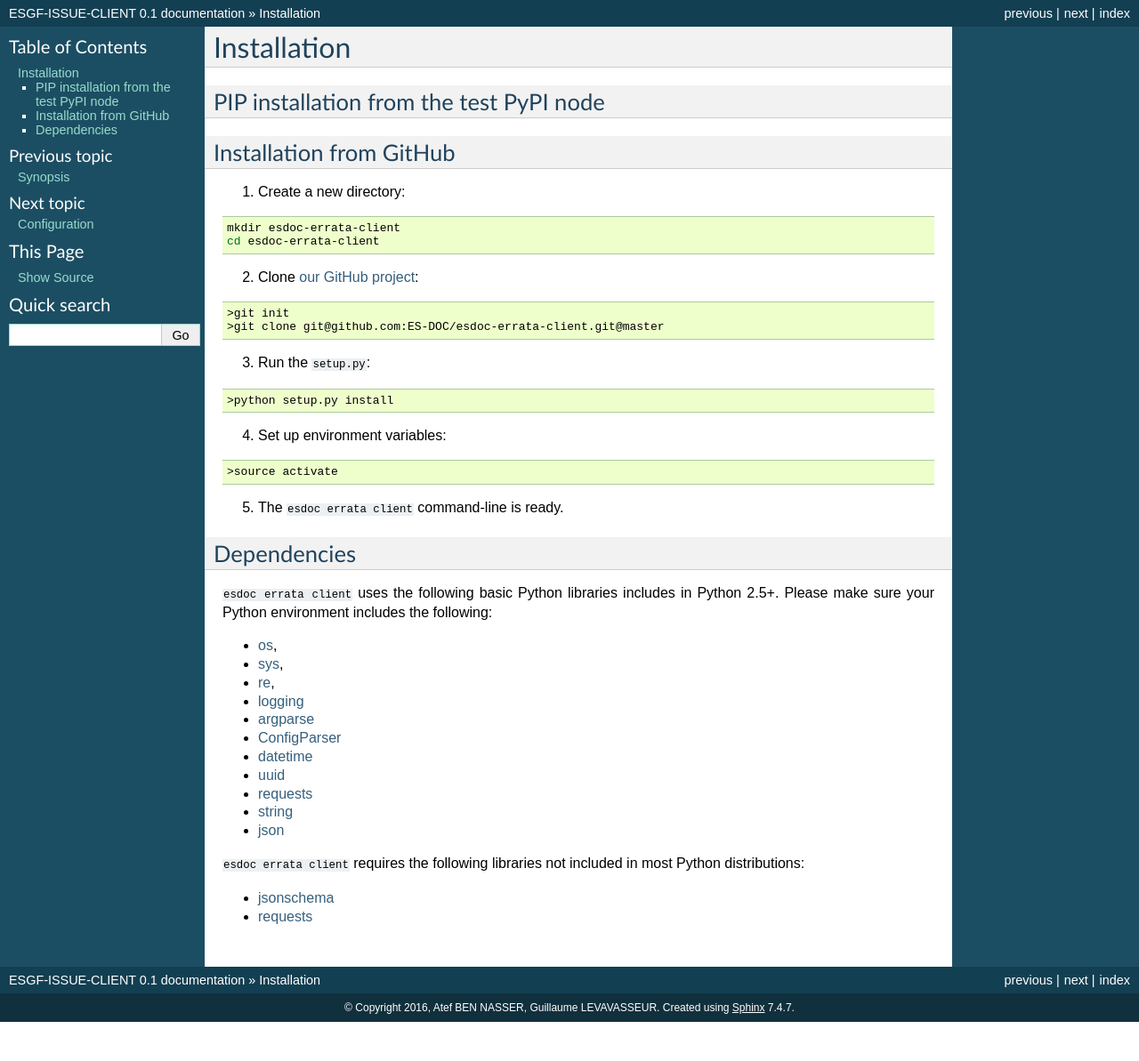
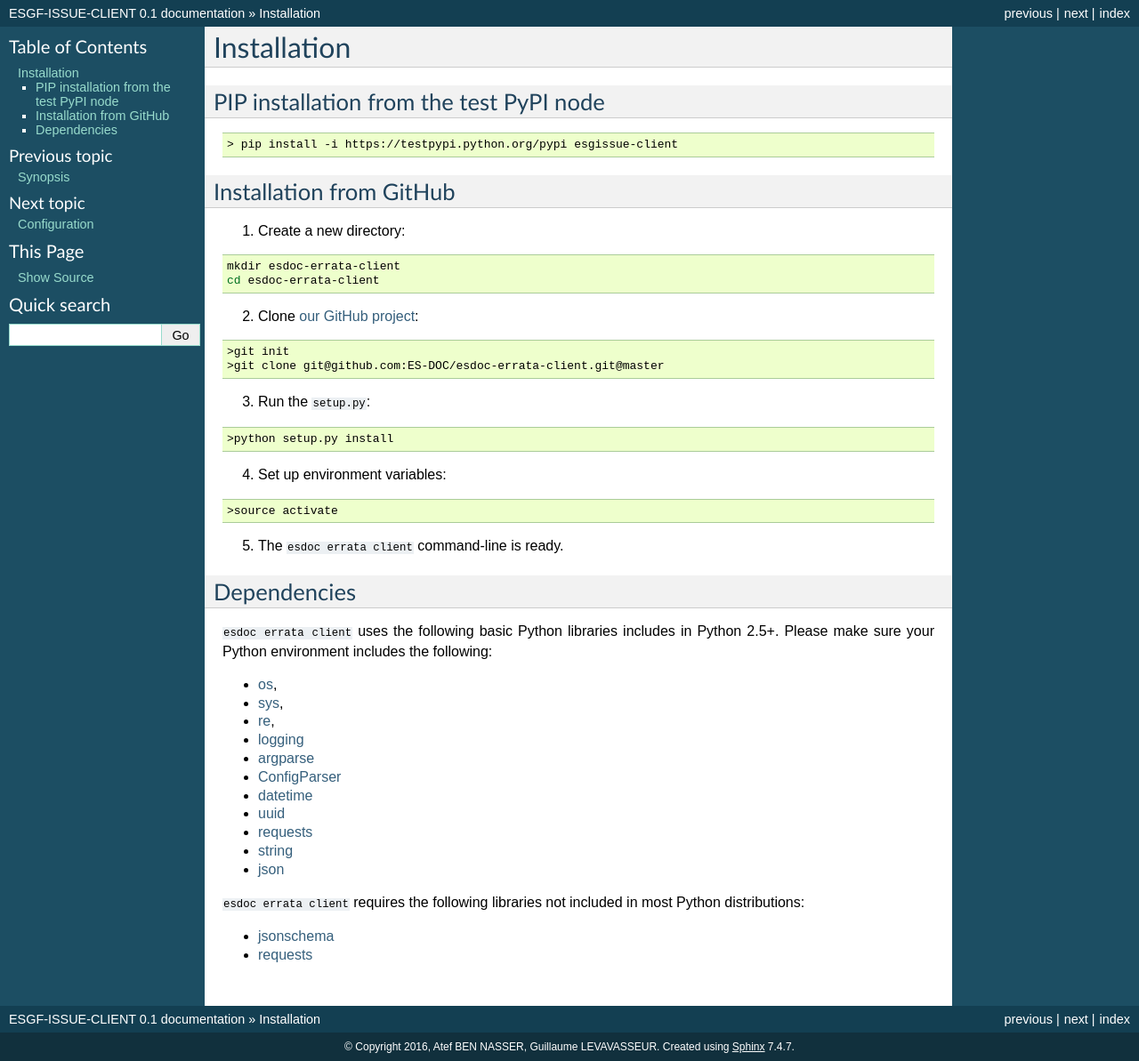
Before and after one commit to ES-DOC/esdoc-errata-client, a Sphinx documentation site: the page built from docs/installation.rst, in a window 1280 px wide. Shown: the whole page at 89% size. Built offline with Sphinx 7.4.7, drawn with Linux system fonts in a browser that asks for light colours; before the commit the page ends 1149 px from its top, so only the background shows below that.

Commit message:
installation doc update

```diff
--- a/docs/installation.rst
+++ b/docs/installation.rst
@@ -8,7 +8,8 @@ PIP installation from the test PyPI node
 ****************************************
 
 .. code-block:: bash
-  pip install -i https://testpypi.python.org/pypi esgissue-client
+
+  > pip install -i https://testpypi.python.org/pypi esgissue-client
 
 
 Installation from GitHub
```
